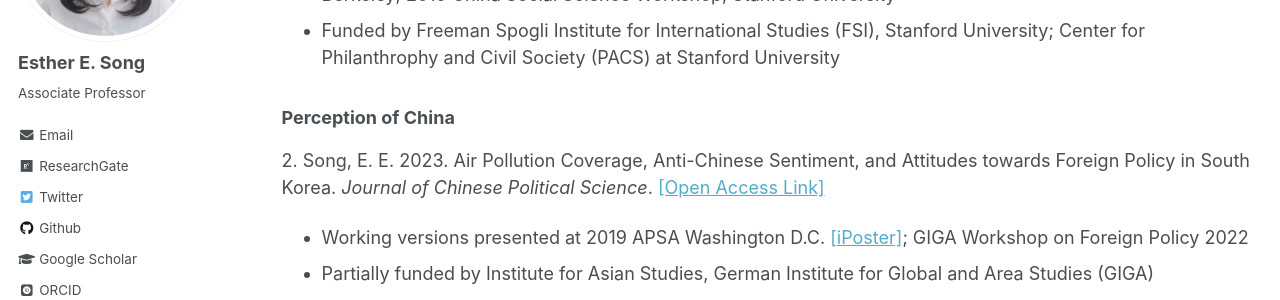
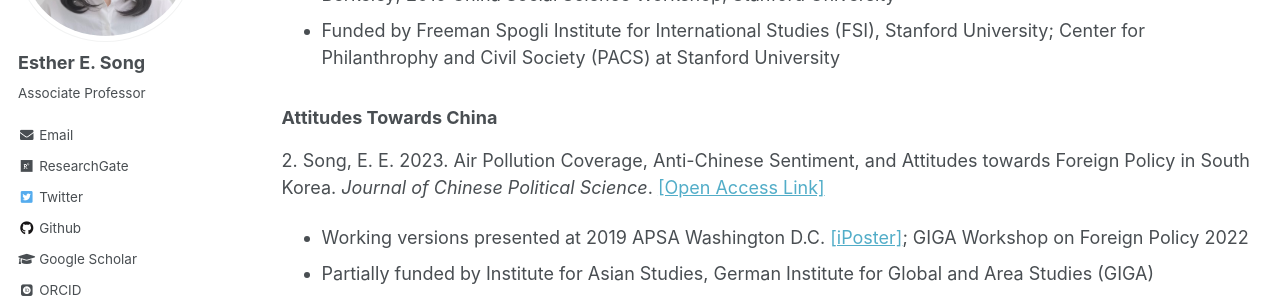
Before and after one commit to ehsong/ehsong.github.io, a Jekyll site: the page built from _pages/research.md, in a window 1280 px wide and 900 px high, scrolled down 429 px. Shown: the part 153-453 px from the top of the window. Built offline with Jekyll 4.4.1, drawn with Linux system fonts in a browser that asks for light colours; some web fonts are replaced.

Commit message:
Update research.md

```diff
--- a/_pages/research.md
+++ b/_pages/research.md
@@ -17,7 +17,7 @@ My research centers on civil society and NGO policies in China; and China's dipl
    * Previous versions presented at 2019 MPSA Chicago; 2019 Bay Area Comparative Urban Politics Workshop, UC Berkeley; 2019 China Social Science Workshop, Stanford University
    * Funded by Freeman Spogli Institute for International Studies (FSI), Stanford University; Center for Philanthrophy and Civil Society (PACS) at Stanford University
 
-### Perception of China
+### Attitudes Towards China
 
 2\. Song, E. E. 2023. Air Pollution Coverage, Anti-Chinese Sentiment, and Attitudes towards Foreign Policy in South Korea. *Journal of Chinese Political Science*. [[Open Access Link]](https://doi.org/10.1007/s11366-023-09849-z)
    * Working versions presented at 2019 APSA Washington D.C. [[iPoster]](https://apsa2019-apsa.ipostersessions.com/default.aspx?s=DF-1D-34-3D-64-33-21-12-B0-42-57-A1-87-AC-68-E1); GIGA Workshop on Foreign Policy 2022
```
